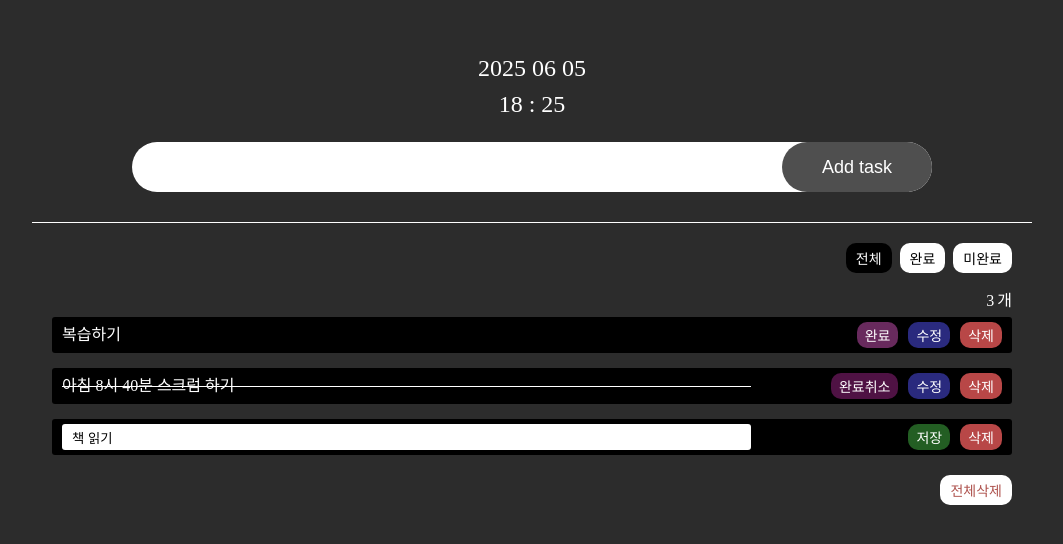
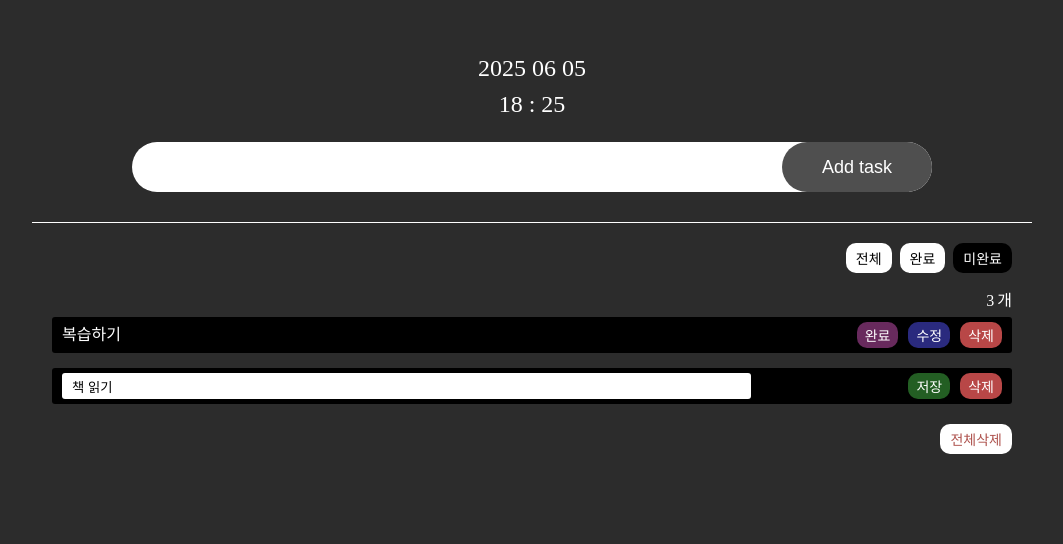
Before and after one commit to choiseeun84/To-Do-List_Team1, a website built with Vite: page index.html in a window 1280 px wide. Both pictures are taken after a click on the button "미완료". Shown: the whole page, without its empty margins (108-1171 px from the left). Built offline with nearby package versions, Linux system fonts and the light colour scheme.

Commit message:
필터 기능 추가

```diff
--- /dev/null
+++ b/filter.js
@@ -0,0 +1,37 @@
+// 필터링 버튼 누르면 active클래스 활성화 되는 기능
+function activeBtn() {
+  const filterBtn = document.querySelectorAll(".filter_box li > button");
+  const itemList = document.querySelectorAll(".list");
+  for (let btn of filterBtn) {
+    btn.addEventListener("click", function () {
+      for (let btn of filterBtn) {
+        if (btn !== this) {
+          btn.classList.remove("active");
+        } else if (btn === this) {
+          btn.classList.add("active");
+
+          // 버튼이 눌렸을때 필터링 되는 기능
+          for (const item of itemList) {
+            if (filterBtn[0] === this) {
+              item.style.display = "flex";
+            } else if (filterBtn[1] == this) {
+              if (!item.querySelector(".finish_txt")) {
+                item.style.display = "none";
+              } else {
+                item.style.display = "flex";
+              }
+            } else if (filterBtn[2] === this) {
+              if (item.querySelector(".finish_txt")) {
+                item.style.display = "none";
+              } else {
+                item.style.display = "flex";
+              }
+            }
+          }
+        }
+      }
+    });
+  }
+}
+
+activeBtn();
--- a/index.html
+++ b/index.html
@@ -6,9 +6,9 @@
     <title>To-Do_List</title>
     <link rel="stylesheet" href="./style/style.css" />
     <link rel="stylesheet" href="./style/resset.css" />
-
+    <script src="./filter.js" defer></script>
     <script src="main.js" defer></script>
-    <link rel="icon" href="data:,">
+    <link rel="icon" href="data:," />
   </head>
   <body>
     <main class="main fcc">
@@ -18,7 +18,7 @@
       </section>
       <section class="todobox">
         <form class="todoForm flex_box">
-                <input type="text"/>
+          <input type="text" />
           <button>Add task</button>
         </form>
         <ul class="filter_box frc">
@@ -40,7 +40,9 @@
 
           <!-- 완료 한 상태 -->
           <li class="list flex_box">
-                    <div class="or"><p class="finish_txt">아침 8시 40분 스크럼 하기</p></div>
+            <div class="or">
+              <p class="finish_txt">아침 8시 40분 스크럼 하기</p>
+            </div>
             <div class="btn_box flex_box">
               <button class="btn f_cancel">완료취소</button>
               <button class="btn rewrite">수정</button>
@@ -52,8 +54,7 @@
           <li class="list flex_box">
             <div class="or">
               <form action="">
-                            <input type="text" value="책 읽기"/>
-
+                <input type="text" value="책 읽기" />
               </form>
             </div>
             <div class="btn_box flex_box">
```
Lines whose indentation alone changed are shown as unchanged.
